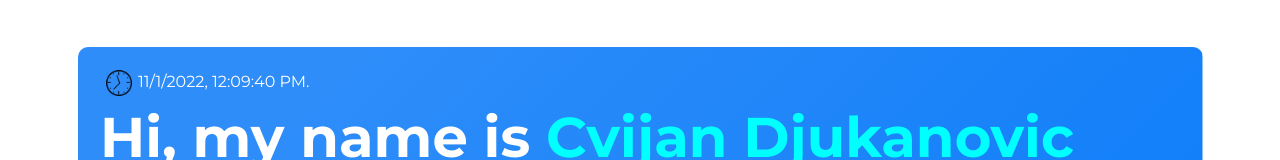
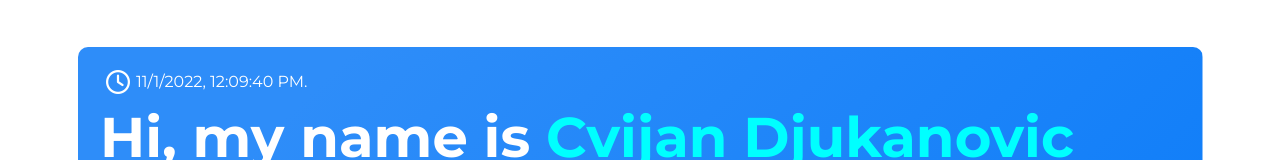
Before and after one commit to cvijandj/portfolio, a website built with Parcel: page src/index.html in a window 1280 px wide. Shown: the part 192-352 px from the top of the page. Built offline with nearby package versions, Linux system fonts and the light colour scheme.

Commit message:
better clock icon

```diff
--- a/src/index.html
+++ b/src/index.html
@@ -48,7 +48,7 @@
       <div class="container">
         <div class="hero-wrap">
           <div class="dateandtime">
-            <img id="clock" src="assets/clock.png" height="26px" width="26px">
+            <i class="fa-regular fa-clock" style="font-size:24px"></i>
           <p class="dateandtimep"> <span id='date-time'></span>.</p>
         </div>
           <h1 class="hero-title load-hidden">
```
